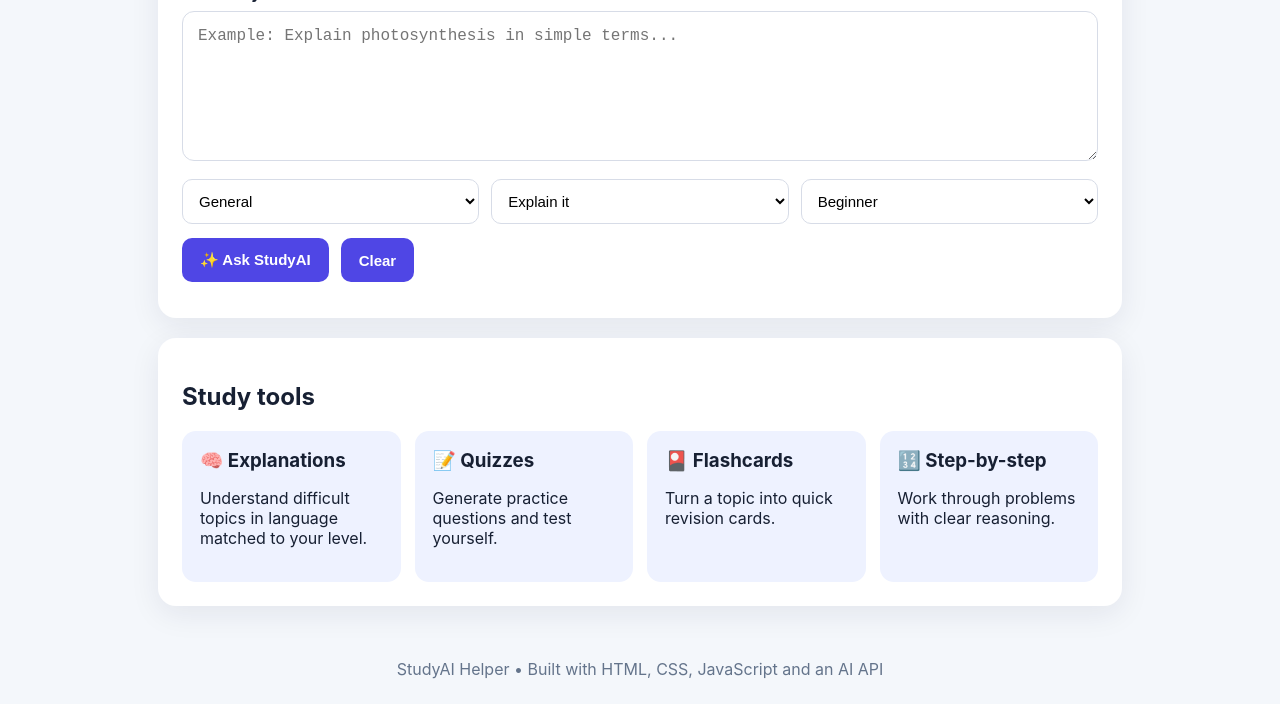
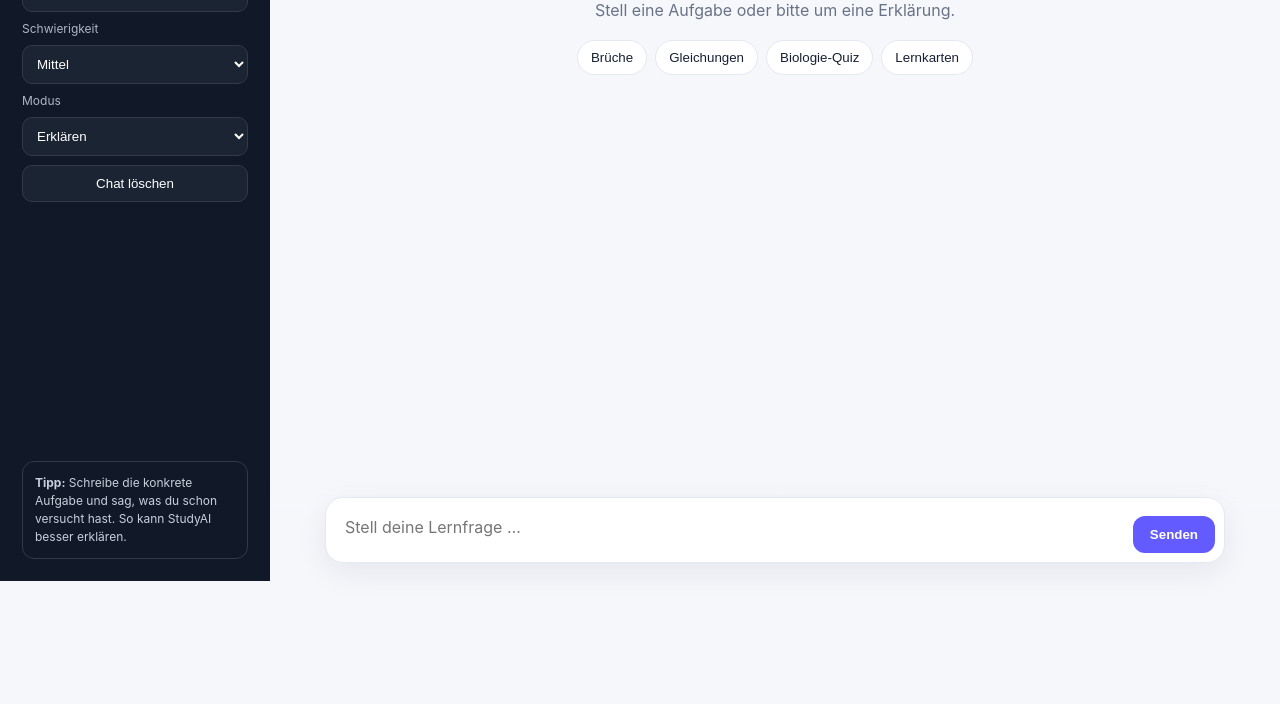
Before and after one commit to omarbinmalik392/study-ai-helper, a website: page index.html in a window 1280 px wide. Shown: the part 219-923 px from the top of the page. After the commit the page ends 800 px from the top, so only its background shows below. Drawn offline with Linux system fonts and the light colour scheme.

Commit message:
Build StudyAI frontend

```diff
--- a/index.html
+++ b/index.html
@@ -1,90 +1,39 @@
-<!DOCTYPE html>
-<html lang="en">
+<!doctype html>
+<html lang="de">
 <head>
-<meta charset="UTF-8">
-<meta name="viewport" content="width=device-width, initial-scale=1.0">
+<meta charset="utf-8"><meta name="viewport" content="width=device-width,initial-scale=1">
 <title>StudyAI Helper</title>
 <style>
-*{box-sizing:border-box}body{margin:0;font-family:Inter,Arial,sans-serif;background:#f4f7fb;color:#172033}
-header{background:linear-gradient(135deg,#4f46e5,#7c3aed);color:#fff;padding:38px 20px;text-align:center}
-header h1{margin:0 0 8px;font-size:38px}header p{margin:0;opacity:.9}
-.container{max-width:1000px;margin:28px auto;padding:0 18px}
-.card{background:#fff;border-radius:18px;padding:24px;margin-bottom:20px;box-shadow:0 8px 30px rgba(20,30,60,.08)}
-label{display:block;font-weight:700;margin:0 0 8px}
-textarea{width:100%;min-height:150px;border:1px solid #d7dce7;border-radius:12px;padding:15px;font-size:16px;resize:vertical;outline:none}
-textarea:focus,select:focus{border-color:#6366f1;box-shadow:0 0 0 3px rgba(99,102,241,.12)}
-.row{display:flex;gap:12px;margin-top:14px;flex-wrap:wrap}
-select{flex:1;min-width:180px;padding:12px;border:1px solid #d7dce7;border-radius:10px;background:#fff;font-size:15px}
-button{border:0;border-radius:10px;padding:13px 18px;background:#4f46e5;color:white;font-size:15px;font-weight:700;cursor:pointer}
-button:hover{filter:brightness(.95)}button:disabled{opacity:.6;cursor:wait}
-.answer{display:none;margin-top:22px;padding:20px;border-radius:12px;background:#f8fafc;line-height:1.7;white-space:pre-wrap}
-.status{margin-top:12px;color:#64748b;font-size:14px}
-.features{display:grid;grid-template-columns:repeat(auto-fit,minmax(200px,1fr));gap:14px}
-.feature{background:#eef2ff;border-radius:14px;padding:18px}
-.feature h3{margin:0 0 7px}
-footer{text-align:center;color:#64748b;padding:25px}
+:root{--bg:#f5f7fb;--card:#fff;--text:#172033;--muted:#687386;--line:#e4e8f0;--accent:#635bff;--accent2:#5148e8;--user:#ecebff}
+*{box-sizing:border-box}body{margin:0;font-family:Inter,system-ui,-apple-system,Segoe UI,sans-serif;background:var(--bg);color:var(--text)}
+.app{min-height:100vh;display:grid;grid-template-columns:270px 1fr}.side{background:#111827;color:#fff;padding:22px;display:flex;flex-direction:column;gap:18px}.brand{font-size:21px;font-weight:800}.brand span{color:#9b95ff}.side p{color:#b8c0ce;font-size:13px;line-height:1.5}.controls{display:grid;gap:9px}.controls label{font-size:12px;color:#aeb7c7}.controls select,.controls button{width:100%;border:1px solid #303a4b;background:#1b2433;color:#fff;border-radius:10px;padding:10px}.controls button{cursor:pointer}.tip{margin-top:auto;border:1px solid #303a4b;border-radius:12px;padding:12px;color:#c8d0dc;font-size:12px;line-height:1.5}
+main{min-width:0}.top{height:68px;border-bottom:1px solid var(--line);background:#fff;display:flex;align-items:center;justify-content:space-between;padding:0 28px}.status{font-size:13px;color:var(--muted)}.status i{display:inline-block;width:8px;height:8px;background:#22c55e;border-radius:50%;margin-right:7px}
+#chat{width:min(900px,100%);margin:auto;padding:34px 22px 145px;display:flex;flex-direction:column;gap:16px}.welcome{text-align:center;padding:55px 10px 20px}.welcome h1{font-size:38px;margin:0 0 10px}.welcome p{color:var(--muted)}.chips{display:flex;gap:8px;flex-wrap:wrap;justify-content:center;margin-top:20px}.chip{border:1px solid var(--line);background:#fff;border-radius:999px;padding:9px 13px;cursor:pointer;color:var(--text)}
+.msg{max-width:82%;border-radius:16px;padding:15px 17px;line-height:1.65;white-space:pre-wrap;overflow-wrap:anywhere;box-shadow:0 10px 30px #17203312}.user{align-self:flex-end;background:var(--user)}.ai{align-self:flex-start;background:#fff;border:1px solid var(--line)}.meta{font-size:11px;color:var(--muted);margin-bottom:5px;font-weight:700}
+.composer{position:fixed;bottom:0;left:270px;right:0;padding:18px 22px;background:linear-gradient(transparent,var(--bg) 30%)}form{width:min(900px,100%);margin:auto;background:#fff;border:1px solid var(--line);border-radius:18px;padding:9px;display:flex;gap:8px;align-items:flex-end;box-shadow:0 10px 30px #17203312}textarea{flex:1;border:0;outline:0;resize:none;font:inherit;padding:10px;min-height:46px;max-height:150px;background:transparent;color:var(--text)}.send{border:0;background:var(--accent);color:#fff;border-radius:12px;padding:11px 17px;font-weight:700;cursor:pointer}.send:disabled{opacity:.5}
+.loading{display:flex;gap:5px}.dot{width:7px;height:7px;border-radius:50%;background:#8b93a5;animation:b 1s infinite}.dot:nth-child(2){animation-delay:.15s}.dot:nth-child(3){animation-delay:.3s}@keyframes b{50%{opacity:.25;transform:translateY(-3px)}}
+@media(max-width:760px){.app{grid-template-columns:1fr}.side{display:none}.composer{left:0}.top{padding:0 16px}.welcome h1{font-size:30px}.msg{max-width:92%}}
 </style>
 </head>
 <body>
-<header><h1>📚 StudyAI Helper</h1><p>Your AI-powered study assistant</p></header>
-<main class="container">
-<section class="card">
-<label for="question">What do you want to learn?</label>
-<textarea id="question" placeholder="Example: Explain photosynthesis in simple terms..."></textarea>
-<div class="row">
-<select id="subject">
-<option>General</option><option>Math</option><option>Science</option><option>History</option><option>English</option><option>Computer Science</option>
-</select>
-<select id="mode">
-<option value="explain">Explain it</option>
-<option value="steps">Step-by-step solution</option>
-<option value="quiz">Make a quiz</option>
-<option value="flashcards">Make flashcards</option>
-<option value="summary">Summarize it</option>
-</select>
-<select id="level">
-<option>Beginner</option><option>Intermediate</option><option>Advanced</option>
-</select>
+<div class="app">
+<aside class="side"><div class="brand">Study<span>AI</span> Helper</div><p>Dein Lernassistent für Erklärungen, Schritt-für-Schritt-Hilfe, Quizfragen und Lernkarten.</p>
+<div class="controls">
+<label>Fach</label><select id="subject"><option>Allgemein</option><option>Mathematik</option><option>Deutsch</option><option>Englisch</option><option>Biologie</option><option>Physik</option><option>Chemie</option><option>Geschichte</option><option>Informatik</option></select>
+<label>Schwierigkeit</label><select id="difficulty"><option>Anfänger</option><option selected>Mittel</option><option>Fortgeschritten</option></select>
+<label>Modus</label><select id="mode"><option value="explain">Erklären</option><option value="steps">Schritt für Schritt</option><option value="quiz">Quiz</option><option value="flashcards">Lernkarten</option></select>
+<button id="clear">Chat löschen</button></div>
+<div class="tip"><b>Tipp:</b> Schreibe die konkrete Aufgabe und sag, was du schon versucht hast. So kann StudyAI besser erklären.</div></aside>
+<main><header class="top"><strong>StudyAI</strong><div class="status"><i></i>Bereit</div></header><section id="chat"><div class="welcome" id="welcome"><h1>Was möchtest du lernen?</h1><p>Stell eine Aufgabe oder bitte um eine Erklärung.</p><div class="chips"><button class="chip" data-q="Erkläre mir Brüche ganz einfach.">Brüche</button><button class="chip" data-q="Wie löse ich eine lineare Gleichung?">Gleichungen</button><button class="chip" data-q="Mach mir ein kurzes Biologie-Quiz über die Zelle.">Biologie-Quiz</button><button class="chip" data-q="Erstelle Lernkarten zum Thema Französische Revolution.">Lernkarten</button></div></div></section></main>
 </div>
-<div class="row">
-<button id="askBtn" onclick="askAI()">✨ Ask StudyAI</button>
-<button onclick="document.getElementById('question').value='';document.getElementById('answer').style.display='none';">Clear</button>
-</div>
-<div id="status" class="status"></div>
-<div id="answer" class="answer"></div>
-</section>
-<section class="card">
-<h2>Study tools</h2>
-<div class="features">
-<div class="feature"><h3>🧠 Explanations</h3><p>Understand difficult topics in language matched to your level.</p></div>
-<div class="feature"><h3>📝 Quizzes</h3><p>Generate practice questions and test yourself.</p></div>
-<div class="feature"><h3>🎴 Flashcards</h3><p>Turn a topic into quick revision cards.</p></div>
-<div class="feature"><h3>🔢 Step-by-step</h3><p>Work through problems with clear reasoning.</p></div>
-</div>
-</section>
-</main>
-<footer>StudyAI Helper • Built with HTML, CSS, JavaScript and an AI API</footer>
+<div class="composer"><form id="form"><textarea id="input" rows="1" placeholder="Stell deine Lernfrage …"></textarea><button class="send" id="send">Senden</button></form></div>
 <script>
-async function askAI(){
- const question=document.getElementById("question").value.trim();
- if(!question){alert("Please enter a question first.");return}
- const btn=document.getElementById("askBtn"), status=document.getElementById("status"), answer=document.getElementById("answer");
- btn.disabled=true; status.textContent="StudyAI is thinking..."; answer.style.display="none";
- try{
-   const res=await fetch("/api/chat",{method:"POST",headers:{"Content-Type":"application/json"},body:JSON.stringify({
-     question,subject:document.getElementById("subject").value,mode:document.getElementById("mode").value,level:document.getElementById("level").value
-   })});
-   const data=await res.json();
-   if(!res.ok) throw new Error(data.error||"Something went wrong.");
-   answer.textContent=data.answer;
-   answer.style.display="block";
-   status.textContent="Done.";
- }catch(err){
-   status.textContent="Error";
-   answer.textContent=err.message;
-   answer.style.display="block";
- }finally{btn.disabled=false}
-}
+const chat=document.getElementById("chat"),input=document.getElementById("input"),form=document.getElementById("form"),send=document.getElementById("send"),subject=document.getElementById("subject"),difficulty=document.getElementById("difficulty"),mode=document.getElementById("mode");
+function msg(text,who){document.getElementById("welcome")?.remove();const e=document.createElement("div");e.className="msg "+who;const m=document.createElement("div");m.className="meta";m.textContent=who==="user"?"Du":"StudyAI";e.append(m,document.createTextNode(text));chat.appendChild(e);window.scrollTo({top:document.body.scrollHeight,behavior:"smooth"});return e}
+function loading(){document.getElementById("welcome")?.remove();const e=document.createElement("div");e.className="msg ai loading";e.innerHTML="<span class=dot></span><span class=dot></span><span class=dot></span>";chat.appendChild(e);return e}
+async function ask(q){q=q.trim();if(!q||send.disabled)return;msg(q,"user");input.value="";input.style.height="auto";send.disabled=true;const l=loading();try{const r=await fetch("/api/chat",{method:"POST",headers:{"Content-Type":"application/json"},body:JSON.stringify({question:q,subject:subject.value,difficulty:difficulty.value,mode:mode.value})});const d=await r.json();l.remove();if(!r.ok)throw Error(d.error||"Unbekannter Fehler");msg(d.answer,"ai")}catch(e){l.remove();msg("Fehler: "+e.message,"ai")}finally{send.disabled=false;input.focus()}}
+form.addEventListener("submit",e=>{e.preventDefault();ask(input.value)});input.addEventListener("input",()=>{input.style.height="auto";input.style.height=Math.min(input.scrollHeight,150)+"px"});input.addEventListener("keydown",e=>{if(e.key==="Enter"&&!e.shiftKey){e.preventDefault();form.requestSubmit()}});
+document.querySelectorAll(".chip").forEach(b=>b.onclick=()=>{input.value=b.dataset.q;form.requestSubmit()});
+document.getElementById("clear").onclick=()=>{chat.innerHTML='<div class="welcome" id="welcome"><h1>Was möchtest du lernen?</h1><p>Stell eine Aufgabe oder bitte um eine Erklärung.</p></div>'};
 </script>
-</body>
-</html>
+</body></html>
```
